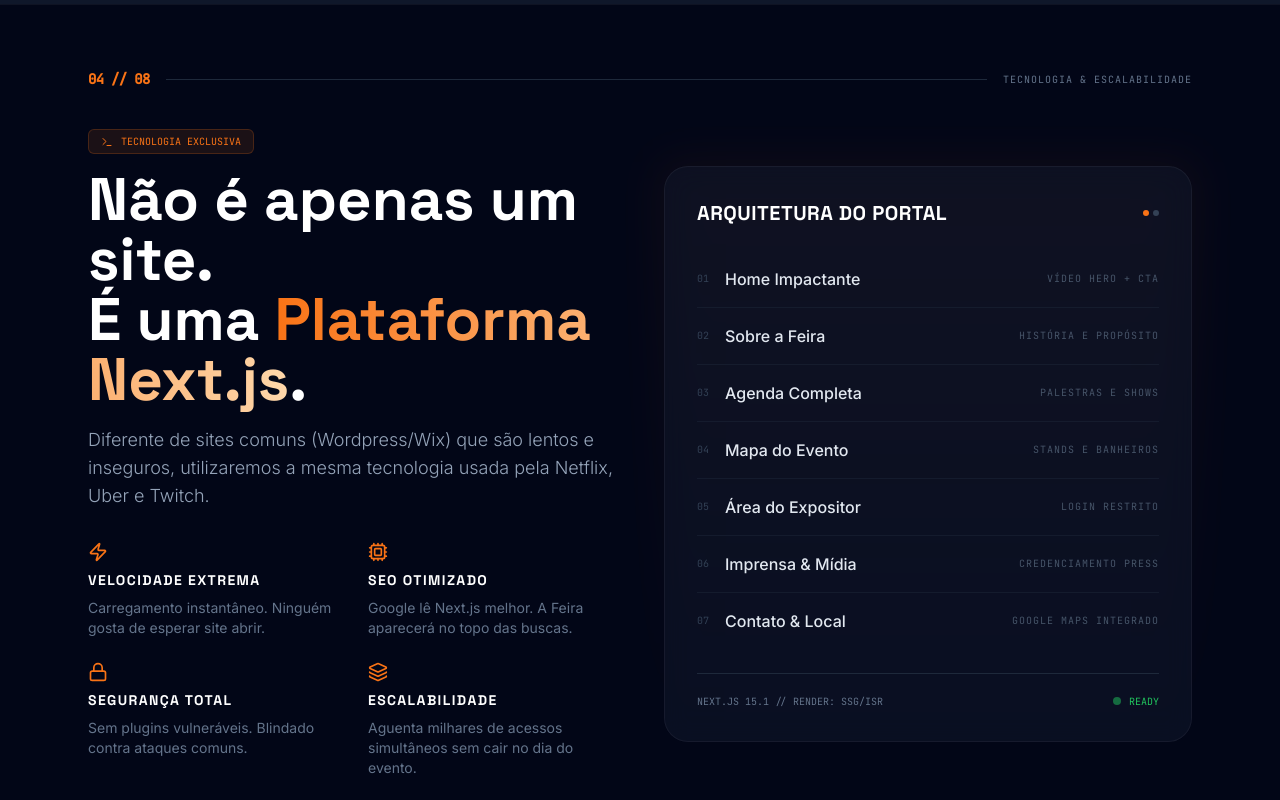
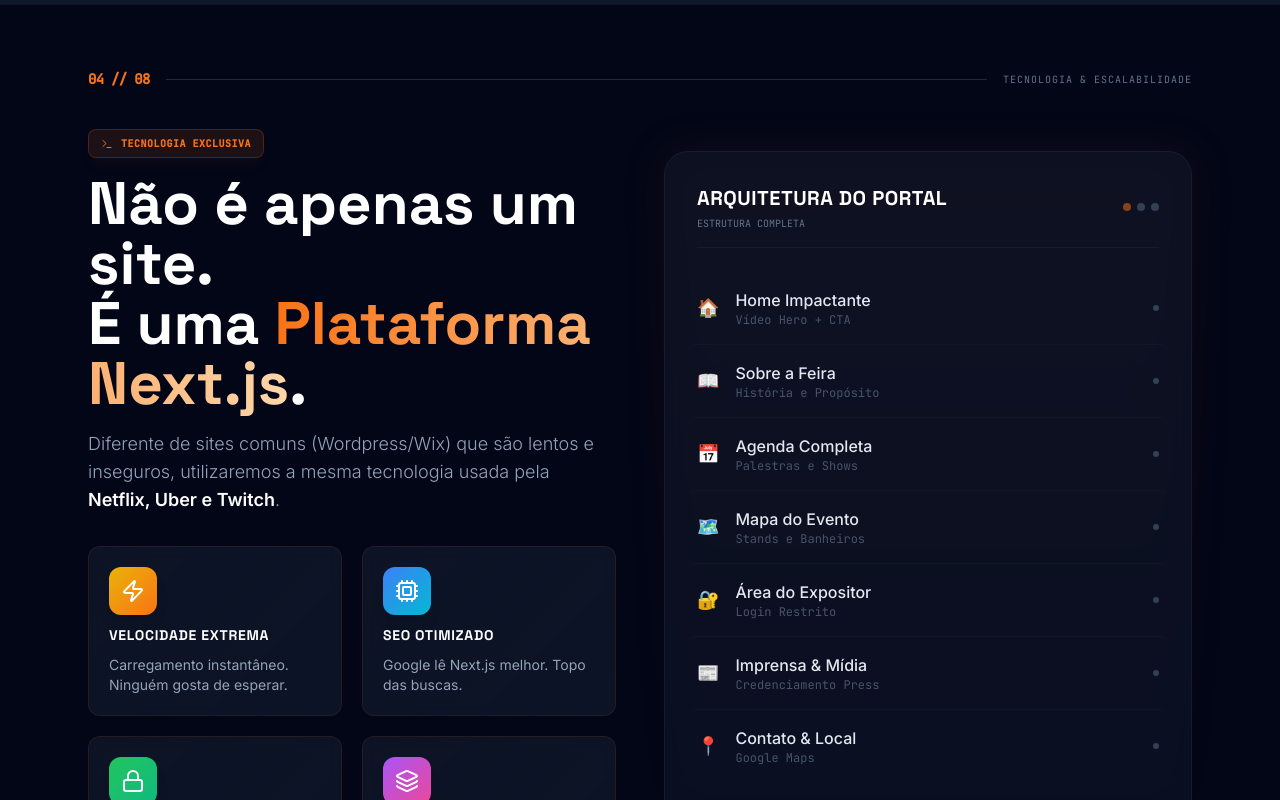
Before and after one commit to lucasrezendera/Proposta-Comercial, a Next.js app: page / in a window 1280 px wide. Shown: the part 2540-3340 px from the top of the page. Built offline with nearby package versions, Linux system fonts and the light colour scheme.

Commit message:
Melhorar seção TechSpecs - cards com gradientes coloridos, emojis na lista e visual mais moderno

```diff
--- a/components/Sections/TechSpecs.tsx
+++ b/components/Sections/TechSpecs.tsx
@@ -15,74 +15,105 @@ export const TechSpecs: React.FC = () => {
         <div className="grid lg:grid-cols-2 gap-10 sm:gap-12 items-center">
           <div className="space-y-6 sm:space-y-8 text-center lg:text-left">
             <div>
-              <div className="inline-flex items-center gap-2 px-3 py-1 bg-primary/10 border border-primary/20 rounded-md text-[9px] sm:text-[10px] font-mono text-primary mb-3 sm:mb-4 mx-auto lg:mx-0">
-                <div className="flex items-center gap-2">
-                  <Terminal size={10} className="sm:w-3 sm:h-3" />
-                  TECNOLOGIA EXCLUSIVA
-                </div>
+              <div className="inline-flex items-center gap-2 px-3 py-1.5 bg-primary/10 border border-primary/20 rounded-lg text-[9px] sm:text-[10px] font-mono text-primary mb-3 sm:mb-4 mx-auto lg:mx-0 shadow-lg shadow-primary/5">
+                <Terminal size={12} className="sm:w-3 sm:h-3" />
+                <span className="font-bold tracking-wider">TECNOLOGIA EXCLUSIVA</span>
               </div>
               <h2 className="font-display text-3xl sm:text-4xl md:text-5xl lg:text-6xl font-bold text-white mb-3 sm:mb-4 leading-tight UPPERCASE px-4 lg:px-0">
                 Não é apenas um site.<br />
                 É uma <span className="text-transparent bg-clip-text bg-gradient-to-r from-primary to-orange-200">Plataforma Next.js</span>.
               </h2>
               <p className="text-slate-400 leading-relaxed font-light text-base sm:text-lg px-4 lg:px-0">
-                Diferente de sites comuns (Wordpress/Wix) que são lentos e inseguros, utilizaremos a mesma tecnologia usada pela Netflix, Uber e Twitch.
+                Diferente de sites comuns (Wordpress/Wix) que são lentos e inseguros, utilizaremos a mesma tecnologia usada pela <span className="text-white font-semibold">Netflix, Uber e Twitch</span>.
               </p>
             </div>
 
-            <div className="grid grid-cols-1 sm:grid-cols-2 gap-x-6 sm:gap-x-8 gap-y-5 sm:gap-y-6 text-left px-4 lg:px-0">
+            <div className="grid grid-cols-1 sm:grid-cols-2 gap-4 sm:gap-5 px-4 lg:px-0">
               {[
-                { icon: <Zap size={18} className="sm:w-5 sm:h-5" />, title: "VELOCIDADE EXTREMA", desc: "Carregamento instantâneo. Ninguém gosta de esperar site abrir." },
-                { icon: <Cpu size={18} className="sm:w-5 sm:h-5" />, title: "SEO OTIMIZADO", desc: "Google lê Next.js melhor. A Feira aparecerá no topo das buscas." },
-                { icon: <Lock size={18} className="sm:w-5 sm:h-5" />, title: "SEGURANÇA TOTAL", desc: "Sem plugins vulneráveis. Blindado contra ataques comuns." },
-                { icon: <Layers size={18} className="sm:w-5 sm:h-5" />, title: "ESCALABILIDADE", desc: "Aguenta milhares de acessos simultâneos sem cair no dia do evento." }
+                {
+                  icon: <Zap size={20} className="sm:w-6 sm:h-6" />,
+                  title: "VELOCIDADE EXTREMA",
+                  desc: "Carregamento instantâneo. Ninguém gosta de esperar.",
+                  color: "from-yellow-500 to-orange-500"
+                },
+                {
+                  icon: <Cpu size={20} className="sm:w-6 sm:h-6" />,
+                  title: "SEO OTIMIZADO",
+                  desc: "Google lê Next.js melhor. Topo das buscas.",
+                  color: "from-blue-500 to-cyan-500"
+                },
+                {
+                  icon: <Lock size={20} className="sm:w-6 sm:h-6" />,
+                  title: "SEGURANÇA TOTAL",
+                  desc: "Sem plugins vulneráveis. Blindado contra ataques.",
+                  color: "from-green-500 to-emerald-500"
+                },
+                {
+                  icon: <Layers size={20} className="sm:w-6 sm:h-6" />,
+                  title: "ESCALABILIDADE",
+                  desc: "Milhares de acessos simultâneos sem cair.",
+                  color: "from-purple-500 to-pink-500"
+                }
               ].map((item, i) => (
-                <div key={i} className="space-y-2 flex flex-col items-center sm:items-start text-center sm:text-left">
-                  <div className="text-primary">{item.icon}</div>
-                  <h4 className="text-white font-display font-bold text-xs sm:text-sm tracking-widest uppercase">{item.title}</h4>
-                  <p className="text-slate-500 text-xs sm:text-sm leading-relaxed">{item.desc}</p>
+                <div key={i} className="group relative glass-card p-4 sm:p-5 rounded-xl hover:scale-105 transition-all duration-300">
+                  <div className="absolute inset-0 bg-gradient-to-br opacity-0 group-hover:opacity-10 transition-opacity rounded-xl"
+                       style={{ backgroundImage: `linear-gradient(to bottom right, var(--tw-gradient-stops))` }}></div>
+                  <div className="relative space-y-2.5">
+                    <div className={`w-10 h-10 sm:w-12 sm:h-12 rounded-xl bg-gradient-to-br ${item.color} flex items-center justify-center text-white shadow-lg`}>
+                      {item.icon}
+                    </div>
+                    <h4 className="text-white font-display font-bold text-xs sm:text-sm tracking-wider uppercase">{item.title}</h4>
+                    <p className="text-slate-400 text-xs sm:text-sm leading-relaxed">{item.desc}</p>
+                  </div>
                 </div>
               ))}
             </div>
           </div>
 
-          {/* Dossier List UI */}
+          {/* Dossier List UI - Melhorado */}
           <div className="relative group mt-6 sm:mt-8 lg:mt-0">
             <div className="hidden md:block absolute -inset-1 bg-gradient-to-b from-primary/30 to-transparent blur-xl opacity-20 group-hover:opacity-40 transition-opacity"></div>
             <div className="relative glass border-white/5 rounded-2xl sm:rounded-3xl p-6 sm:p-8 overflow-hidden">
-              <div className="flex justify-between items-center mb-5 sm:mb-6">
-                <h3 className="font-display text-lg sm:text-xl font-bold text-white tracking-wide uppercase">Arquitetura do Portal</h3>
-                <div className="flex gap-1">
-                  <div className="w-1.5 h-1.5 bg-primary rounded-full"></div>
-                  <div className="w-1.5 h-1.5 bg-slate-700 rounded-full"></div>
+              <div className="flex justify-between items-center mb-5 sm:mb-6 pb-4 border-b border-slate-800/50">
+                <div>
+                  <h3 className="font-display text-lg sm:text-xl font-bold text-white tracking-wide uppercase">Arquitetura do Portal</h3>
+                  <p className="text-[9px] sm:text-[10px] text-slate-500 font-mono mt-1">ESTRUTURA COMPLETA</p>
+                </div>
+                <div className="flex gap-1.5">
+                  <div className="w-2 h-2 bg-primary rounded-full animate-pulse"></div>
+                  <div className="w-2 h-2 bg-slate-700 rounded-full"></div>
+                  <div className="w-2 h-2 bg-slate-700 rounded-full"></div>
                 </div>
               </div>
 
-              <ul className="space-y-0 divide-y divide-slate-800/50">
+              <ul className="space-y-0 divide-y divide-slate-800/30">
                 {[
-                  { name: "Home Impactante", desc: "Vídeo Hero + CTA" },
-                  { name: "Sobre a Feira", desc: "História e Propósito" },
-                  { name: "Agenda Completa", desc: "Palestras e Shows" },
-                  { name: "Mapa do Evento", desc: "Stands e Banheiros" },
-                  { name: "Área do Expositor", desc: "Login Restrito" },
-                  { name: "Imprensa & Mídia", desc: "Credenciamento Press" },
-                  { name: "Contato & Local", desc: "Google Maps Integrado" }
+                  { name: "Home Impactante", desc: "Vídeo Hero + CTA", icon: "🏠" },
+                  { name: "Sobre a Feira", desc: "História e Propósito", icon: "📖" },
+                  { name: "Agenda Completa", desc: "Palestras e Shows", icon: "📅" },
+                  { name: "Mapa do Evento", desc: "Stands e Banheiros", icon: "🗺️" },
+                  { name: "Área do Expositor", desc: "Login Restrito", icon: "🔐" },
+                  { name: "Imprensa & Mídia", desc: "Credenciamento Press", icon: "📰" },
+                  { name: "Contato & Local", desc: "Google Maps", icon: "📍" }
                 ].map((page, i) => (
-                  <li key={i} className="py-3 sm:py-4 flex justify-between items-center group transition-all">
+                  <li key={i} className="py-3 sm:py-4 flex justify-between items-center group/item hover:bg-white/[0.02] transition-all px-2 -mx-2 rounded-lg">
                     <div className="flex items-center gap-3 sm:gap-4">
-                      <span className="text-[9px] sm:text-[10px] font-mono text-slate-700">{String(i + 1).padStart(2, '0')}</span>
-                      <span className="text-slate-200 font-medium text-sm sm:text-base group-hover:text-primary transition-colors">{page.name}</span>
+                      <span className="text-lg">{page.icon}</span>
+                      <div className="flex flex-col">
+                        <span className="text-slate-200 font-medium text-sm sm:text-base group-hover/item:text-primary transition-colors">{page.name}</span>
+                        <span className="text-slate-600 text-[10px] sm:text-xs font-mono">{page.desc}</span>
+                      </div>
                     </div>
-                    <span className="text-slate-600 text-[9px] sm:text-[10px] font-mono uppercase tracking-widest group-hover:text-slate-400 hidden sm:inline">{page.desc}</span>
+                    <div className="w-1.5 h-1.5 rounded-full bg-slate-700 group-hover/item:bg-primary transition-colors"></div>
                   </li>
                 ))}
               </ul>
 
-              <div className="mt-5 sm:mt-6 pt-4 sm:pt-5 border-t border-slate-800 flex flex-col sm:flex-row justify-between items-center gap-2 sm:gap-0">
-                <span className="text-[9px] sm:text-[10px] font-mono text-slate-500">NEXT.JS 15.1 // RENDER: SSG/ISR</span>
-                <div className="flex items-center gap-2">
-                  <span className="w-2 h-2 bg-green-500 rounded-full animate-pulse"></span>
-                  <span className="text-[9px] sm:text-[10px] font-mono text-green-500">READY</span>
+              <div className="mt-5 sm:mt-6 pt-4 sm:pt-5 border-t border-slate-800 flex flex-col sm:flex-row justify-between items-center gap-2 sm:gap-0 bg-slate-900/30 -mx-6 sm:-mx-8 px-6 sm:px-8 -mb-6 sm:-mb-8 pb-6 sm:pb-8">
+                <span className="text-[9px] sm:text-[10px] font-mono text-slate-500 tracking-wider">NEXT.JS 15.1 // SSG/ISR</span>
+                <div className="flex items-center gap-2 px-3 py-1 bg-green-500/10 border border-green-500/20 rounded-full">
+                  <span className="w-1.5 h-1.5 bg-green-500 rounded-full animate-pulse"></span>
+                  <span className="text-[9px] sm:text-[10px] font-mono text-green-500 font-bold">PRODUCTION READY</span>
                 </div>
               </div>
             </div>
```
